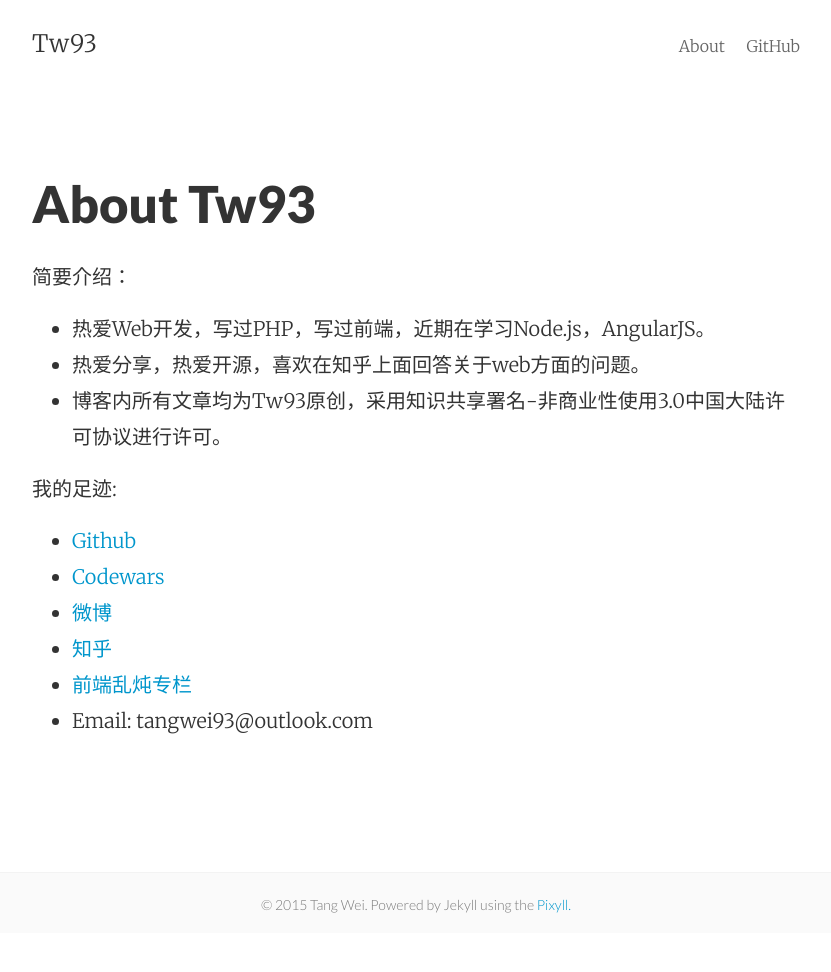
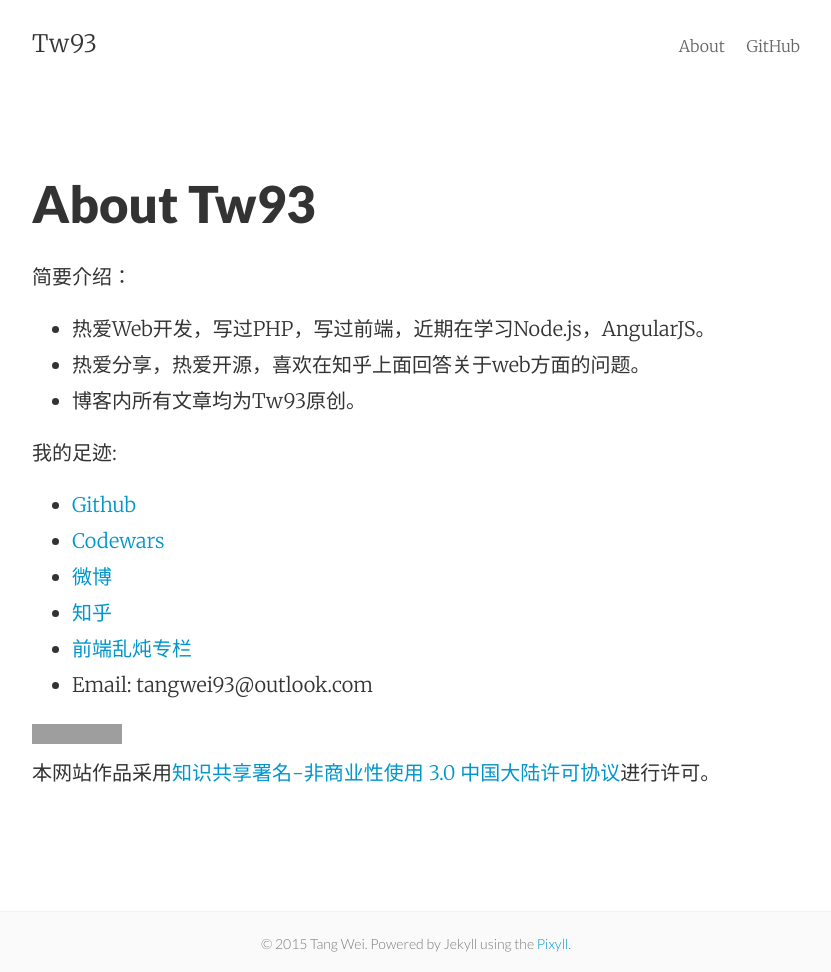
Before and after one commit to tw93/tw93.github.io, a Jekyll site: the page built from about.md, in a window 1280 px wide. Shown: the whole page, without its empty margins (224-1055 px from the left). Built offline with Jekyll 4.4.1, drawn with Linux system fonts in a browser that asks for light colours; before the commit the page ends 933 px from its top, so only the background shows below that; grey boxes are pictures that could not be loaded.

Commit message:
add the 3.0

```diff
--- a/_layouts/post.html
+++ b/_layouts/post.html
@@ -16,7 +16,6 @@
 
 <article class="post-content">
   {{ content }}
-  <a rel="license" href="http://creativecommons.org/licenses/by-nc/3.0/cn/"><img alt="知识共享许可协议" style="border-width:0" src="https://i.creativecommons.org/l/by-nc/3.0/cn/88x31.png" /></a><br />本作品采用<a rel="license" href="http://creativecommons.org/licenses/by-nc/3.0/cn/">知识共享署名-非商业性使用 3.0 中国大陆许可协议</a>进行许可。
 </article>
 <div id="disqus_thread"></div>
   <script type="text/javascript">
--- a/about.md
+++ b/about.md
@@ -19,3 +19,5 @@
 * [知乎](http://www.zhihu.com/people/{{site.zhihu_id}}){:target="_blank"}
 * [前端乱炖专栏](http://www.html-js.com/article/column/765){:target="_blank"}
 * Email: tangwei93@outlook.com
+
+<a rel="license" href="http://creativecommons.org/licenses/by-nc/3.0/cn/"><img alt="知识共享许可协议" style="border-width:0" src="https://i.creativecommons.org/l/by-nc/3.0/cn/88x31.png" /></a><br />本网站作品采用<a rel="license" href="http://creativecommons.org/licenses/by-nc/3.0/cn/">知识共享署名-非商业性使用 3.0 中国大陆许可协议</a>进行许可。
```
Also changed, not shown: other parts of about.md (+1 -1 lines).
